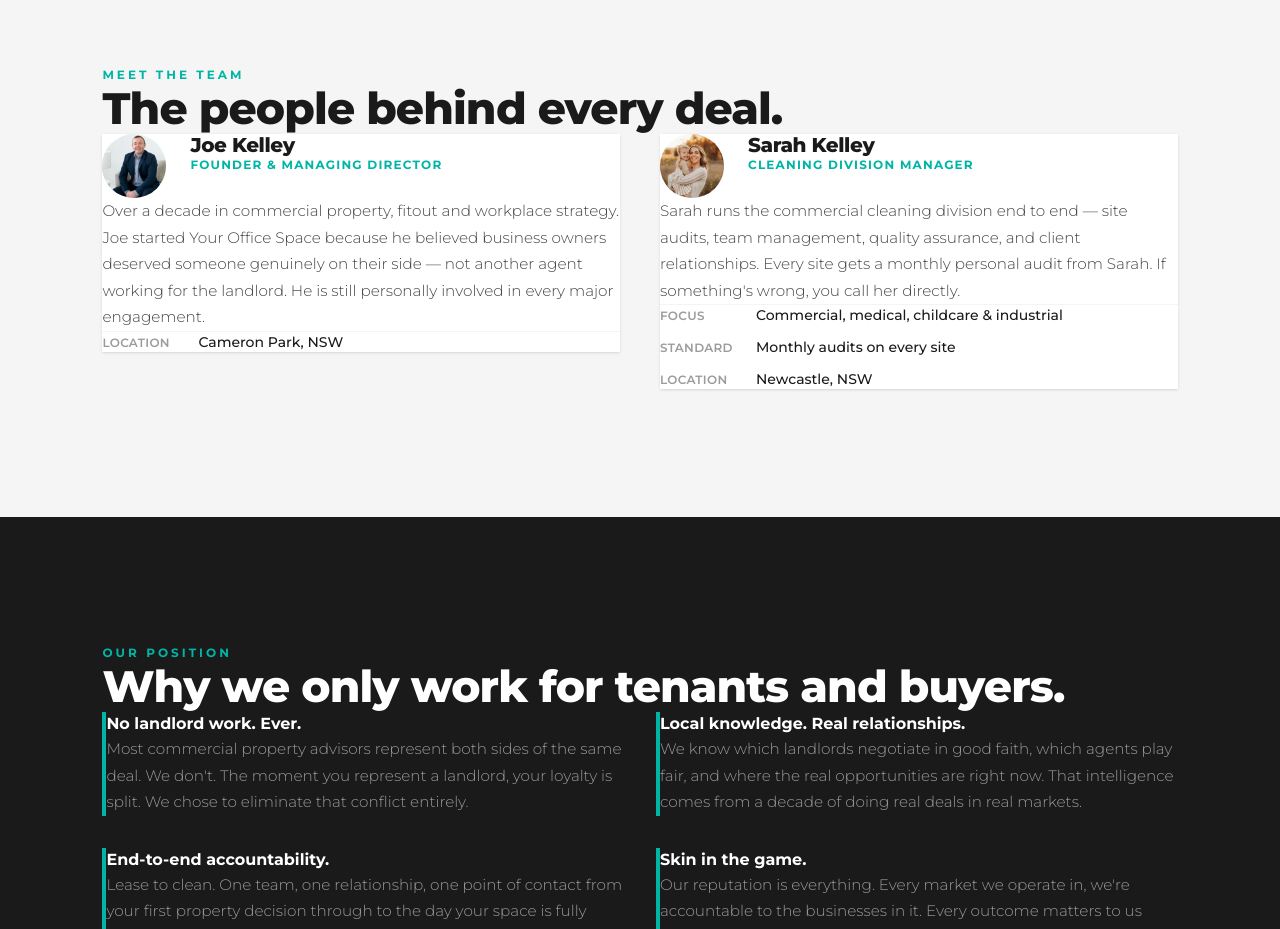
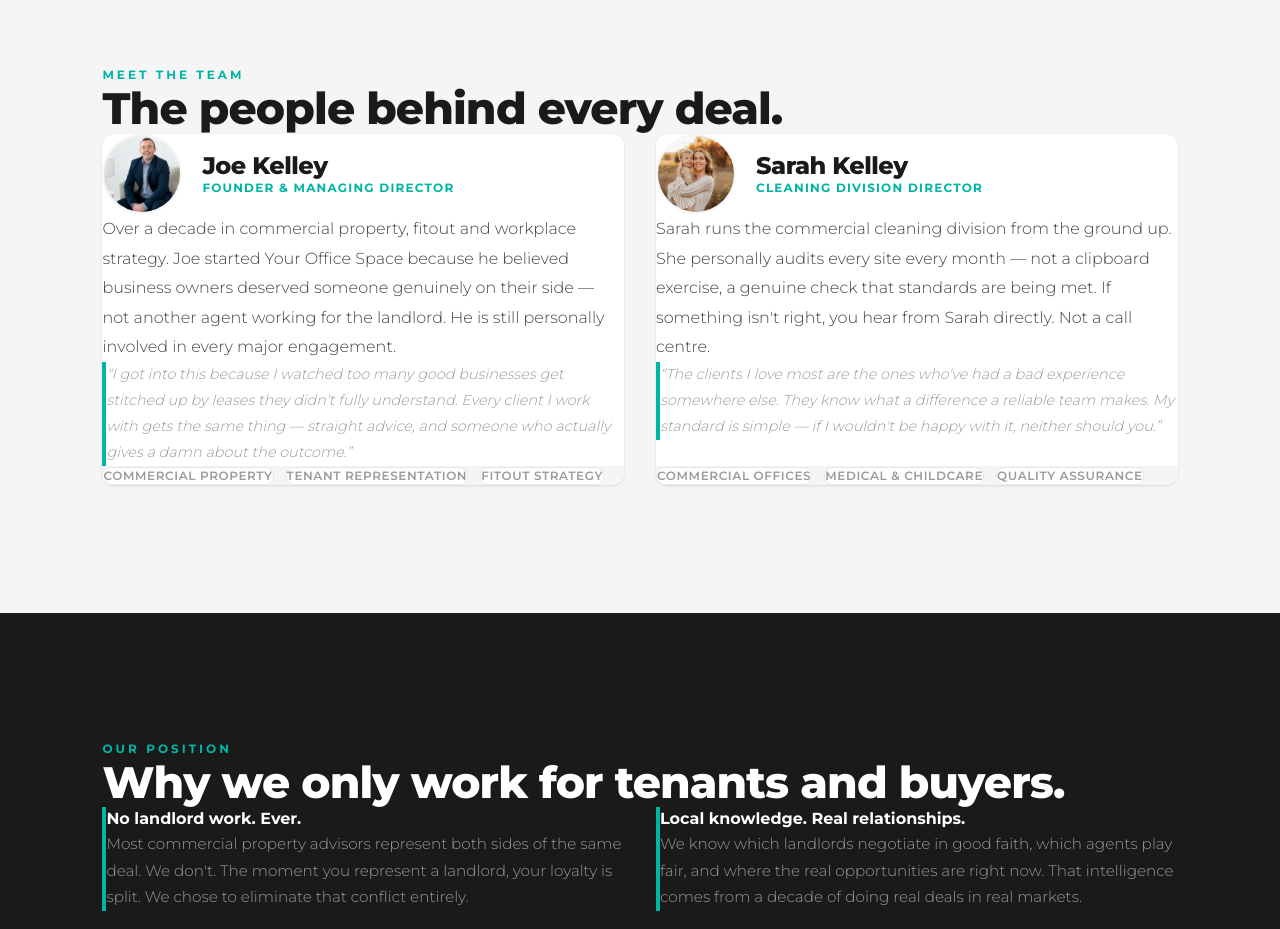
Before and after one commit to yossy-jk/yos-website, a Next.js app: page /about in a window 1280 px wide. Shown: the part 1860-2789 px from the top of the page. Built offline with nearby package versions, Linux system fonts and the light colour scheme.

Commit message:
About page team cards: remove location, larger photos, personal quotes, skill tags footer — more human, less directory listing

```diff
--- a/src/app/about/page.tsx
+++ b/src/app/about/page.tsx
@@ -131,68 +131,74 @@
             </h2>
           </FadeIn>
 
-          <div className="grid grid-cols-1 lg:grid-cols-2 gap-10">
+          <div className="grid grid-cols-1 lg:grid-cols-2 gap-8">
             <FadeIn direction="left">
-              <div className="bg-white p-7 sm:p-10 shadow-sm">
-                <div className="flex items-start gap-6 mb-7">
+              <div className="bg-white rounded-xl shadow-sm overflow-hidden h-full flex flex-col">
+                {/* Card header */}
+                <div className="p-8 sm:p-10 flex-1">
+                  <div className="flex items-center gap-5 mb-7">
                     <Image
                       src="/team/joe-kelley.jpg"
                       alt="Joe Kelley"
-                    width={64} height={64}
-                    className="rounded-full object-cover flex-shrink-0"
-                    style={{ width: '4rem', height: '4rem' }}
+                      width={80} height={80}
+                      className="rounded-full object-cover flex-shrink-0 border-2 border-warm-grey"
+                      style={{ width: '5rem', height: '5rem' }}
                     />
                     <div>
-                    <h3 className="text-near-black font-black text-xl">Joe Kelley</h3>
-                    <p className="text-teal font-bold text-xs tracking-widest uppercase mt-1">Founder &amp; Managing Director</p>
+                      <h3 className="text-near-black font-black text-2xl leading-tight">Joe Kelley</h3>
+                      <p className="text-teal font-bold text-xs tracking-widest uppercase mt-1.5">Founder &amp; Managing Director</p>
                     </div>
                   </div>
-                <p className="text-charcoal font-light leading-relaxed mb-8" style={{ fontSize: '0.95rem', lineHeight: 1.75 }}>
+                  <p className="text-charcoal font-light leading-relaxed mb-8" style={{ fontSize: '1rem', lineHeight: 1.85 }}>
                     Over a decade in commercial property, fitout and workplace strategy. Joe started Your Office Space because he believed business owners deserved someone genuinely on their side — not another agent working for the landlord. He is still personally involved in every major engagement.
                   </p>
-                <div className="flex flex-col gap-3 border-t border-gray-100 pt-7">
-                  {[
-                    { label: 'Location', value: 'Cameron Park, NSW' },
-                  ].map(item => (
-                    <div key={item.label} className="flex gap-4 items-baseline">
-                      <span className="text-mid-grey text-xs font-semibold tracking-wide uppercase w-20 flex-shrink-0">{item.label}</span>
-                      <span className="text-near-black text-sm font-medium">{item.value}</span>
+                  {/* Personal note */}
+                  <blockquote className="border-l-4 border-teal pl-5 py-1">
+                    <p className="text-mid-grey font-light leading-relaxed italic" style={{ fontSize: '0.9rem', lineHeight: 1.8 }}>
+                      &ldquo;I got into this because I watched too many good businesses get stitched up by leases they didn&apos;t fully understand. Every client I work with gets the same thing — straight advice, and someone who actually gives a damn about the outcome.&rdquo;
+                    </p>
+                  </blockquote>
                 </div>
+                {/* Footer tag */}
+                <div className="px-8 sm:px-10 py-5 bg-warm-grey border-t border-gray-100 flex flex-wrap gap-3">
+                  {['Commercial Property', 'Tenant Representation', 'Fitout Strategy'].map(tag => (
+                    <span key={tag} className="text-xs font-semibold text-mid-grey uppercase tracking-wider px-3 py-1.5 bg-white rounded-lg border border-gray-200">{tag}</span>
                   ))}
                 </div>
               </div>
             </FadeIn>
 
             <FadeIn direction="right" delay={100}>
-              <div className="bg-white p-7 sm:p-10 shadow-sm">
-                <div className="flex items-start gap-6 mb-7">
+              <div className="bg-white rounded-xl shadow-sm overflow-hidden h-full flex flex-col">
+                {/* Card header */}
+                <div className="p-8 sm:p-10 flex-1">
+                  <div className="flex items-center gap-5 mb-7">
                     <Image
                       src="/team/sarah-kelley.jpg"
                       alt="Sarah Kelley"
-                    width={64} height={64}
-                    className="rounded-full object-cover flex-shrink-0"
-                    style={{ width: '4rem', height: '4rem' }}
+                      width={80} height={80}
+                      className="rounded-full object-cover flex-shrink-0 border-2 border-warm-grey"
+                      style={{ width: '5rem', height: '5rem' }}
                     />
                     <div>
-                    <h3 className="text-near-black font-black text-xl">Sarah Kelley</h3>
-                    <p className="text-teal font-bold text-xs tracking-widest uppercase mt-1">Cleaning Division Manager</p>
+                      <h3 className="text-near-black font-black text-2xl leading-tight">Sarah Kelley</h3>
+                      <p className="text-teal font-bold text-xs tracking-widest uppercase mt-1.5">Cleaning Division Director</p>
                     </div>
                   </div>
-                <p className="text-charcoal font-light leading-relaxed mb-8" style={{ fontSize: '0.95rem', lineHeight: 1.75 }}>
-                  Sarah runs the commercial cleaning division end to end — site audits, team management,
-                  quality assurance, and client relationships. Every site gets a monthly personal audit
-                  from Sarah. If something&apos;s wrong, you call her directly.
+                  <p className="text-charcoal font-light leading-relaxed mb-8" style={{ fontSize: '1rem', lineHeight: 1.85 }}>
+                    Sarah runs the commercial cleaning division from the ground up. She personally audits every site every month — not a clipboard exercise, a genuine check that standards are being met. If something isn&apos;t right, you hear from Sarah directly. Not a call centre.
                   </p>
-                <div className="flex flex-col gap-3 border-t border-gray-100 pt-7">
-                  {[
-                    { label: 'Focus', value: 'Commercial, medical, childcare & industrial' },
-                    { label: 'Standard', value: 'Monthly audits on every site' },
-                    { label: 'Location', value: 'Newcastle, NSW' },
-                  ].map(item => (
-                    <div key={item.label} className="flex gap-4 items-baseline">
-                      <span className="text-mid-grey text-xs font-semibold tracking-wide uppercase w-20 flex-shrink-0">{item.label}</span>
-                      <span className="text-near-black text-sm font-medium">{item.value}</span>
+                  {/* Personal note */}
+                  <blockquote className="border-l-4 border-teal pl-5 py-1">
+                    <p className="text-mid-grey font-light leading-relaxed italic" style={{ fontSize: '0.9rem', lineHeight: 1.8 }}>
+                      &ldquo;The clients I love most are the ones who&apos;ve had a bad experience somewhere else. They know what a difference a reliable team makes. My standard is simple — if I wouldn&apos;t be happy with it, neither should you.&rdquo;
+                    </p>
+                  </blockquote>
                 </div>
+                {/* Footer tag */}
+                <div className="px-8 sm:px-10 py-5 bg-warm-grey border-t border-gray-100 flex flex-wrap gap-3">
+                  {['Commercial Offices', 'Medical & Childcare', 'Quality Assurance'].map(tag => (
+                    <span key={tag} className="text-xs font-semibold text-mid-grey uppercase tracking-wider px-3 py-1.5 bg-white rounded-lg border border-gray-200">{tag}</span>
                   ))}
                 </div>
               </div>
```
Lines whose indentation alone changed are shown as unchanged.
